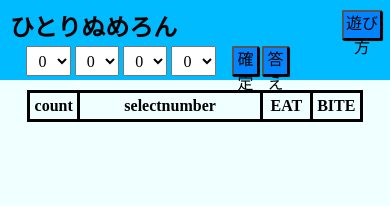
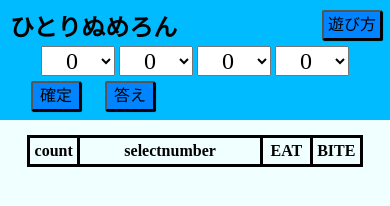
Before and after one commit to zapon-program/hitori-numeron, a plain HTML site: page index.html in a window 390 px wide. Drawn offline with Linux system fonts and the light colour scheme.

Commit message:
Add files via upload

```diff
--- a/numeron.css
+++ b/numeron.css
@@ -108,13 +108,14 @@ table,td,th{
         margin: 5% 7%;
     }
     header{
-        height: 80px;
+        height: 120px;
         padding: 10px;
     }
     #rule{
         top: 10px;
         right: 5px;
-        width: 40px;
+        width: 60px;
+        margin-top: 0;
     }
     #rule_container{
         width: 100%;
@@ -125,15 +126,12 @@ table,td,th{
         margin: 5px;
     }
     button{
-        width: 27px;
+        width: 50px;
         height: 30px;
-        margin: 0 3px 0 0;
-        top: -10%;
+        margin: 10px 3px 0 21px;
+        top: 10px;
         padding: 0;
-    }
-    button{
         box-shadow: 1px 1px 0.7px;
-        font-size: initial;
     }
     button:hover{
         box-shadow: 1px 1px 0.7px;
@@ -146,22 +144,22 @@ table,td,th{
     }
     #answer{
         margin: 0;
-        line-height: normal;
+        line-height: -1;
     }
     #container{
         margin: 0;
+        flex-wrap: wrap;
     }
     form{
-        width: 60%;
+        width: 100%;
         height: 50%;
     }
     select{
         width: 20%;
         height: 30px;
-        font-size: initial;
     }
     table{
-        top: 70px;
+        top: 115px;
     }
     tbody tr{
         height: auto;
```
